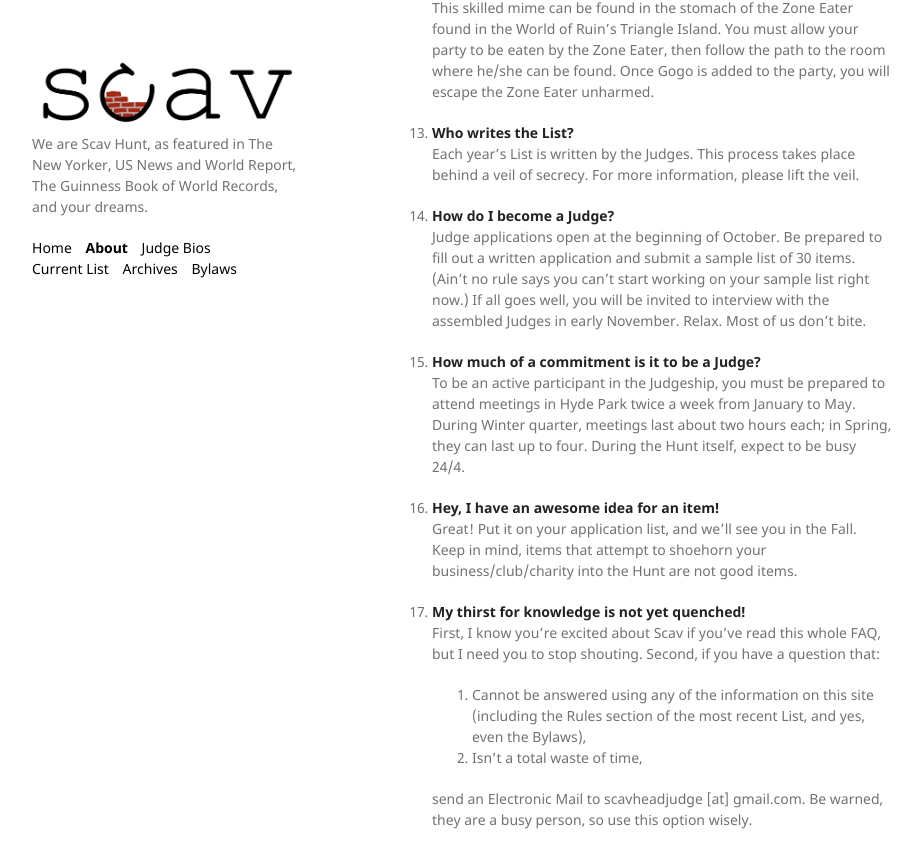
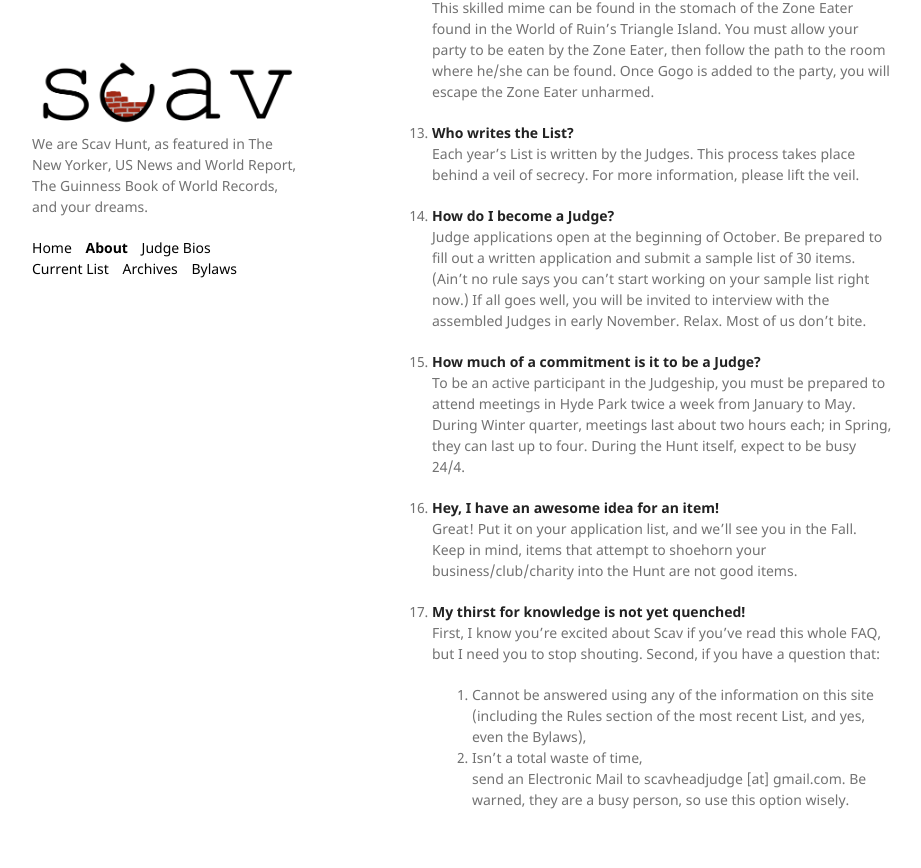
Before and after one commit to scav-hunt/scav-hunt.github.io, a Jekyll site: the page built from _pages/about.md, in a window 1280 px wide and 900 px high, scrolled down 2345 px. Shown: the top 868 px of the window, without its empty margins (178-1099 px from the left). Built offline with Jekyll 4.4.1, drawn with Linux system fonts in a browser that asks for light colours; some of the changed lines change nothing that is shown.

Commit message:
de-jankifying bc it looks Bad on mobile

```diff
--- a/_pages/about.md
+++ b/_pages/about.md
@@ -61,7 +61,5 @@ Great! Put it on your application list, and we’ll see you in the Fall. Keep in
 17. **My thirst for knowledge is not yet quenched!** \
 First, I know you’re excited about Scav if you’ve read this whole FAQ, but I need you to stop shouting. Second, if you have a question that:
     1. Cannot be answered using any of the information on this site (including the Rules section of the most recent List, and yes, even the Bylaws),
-    2. Isn’t a total waste of time,
-
-&nbsp;&nbsp;&nbsp;&nbsp;&nbsp;&nbsp;&nbsp;&nbsp;&nbsp;&nbsp;&nbsp;send an Electronic Mail to scavheadjudge [at] gmail.com. Be warned, \
-&nbsp;&nbsp;&nbsp;&nbsp;&nbsp;&nbsp;&nbsp;&nbsp;&nbsp;&nbsp;&nbsp;they are a busy person, so use this option wisely.
+    2. Isn’t a total waste of time, \
+send an Electronic Mail to scavheadjudge [at] gmail.com. Be warned, they are a busy person, so use this option wisely.
```
